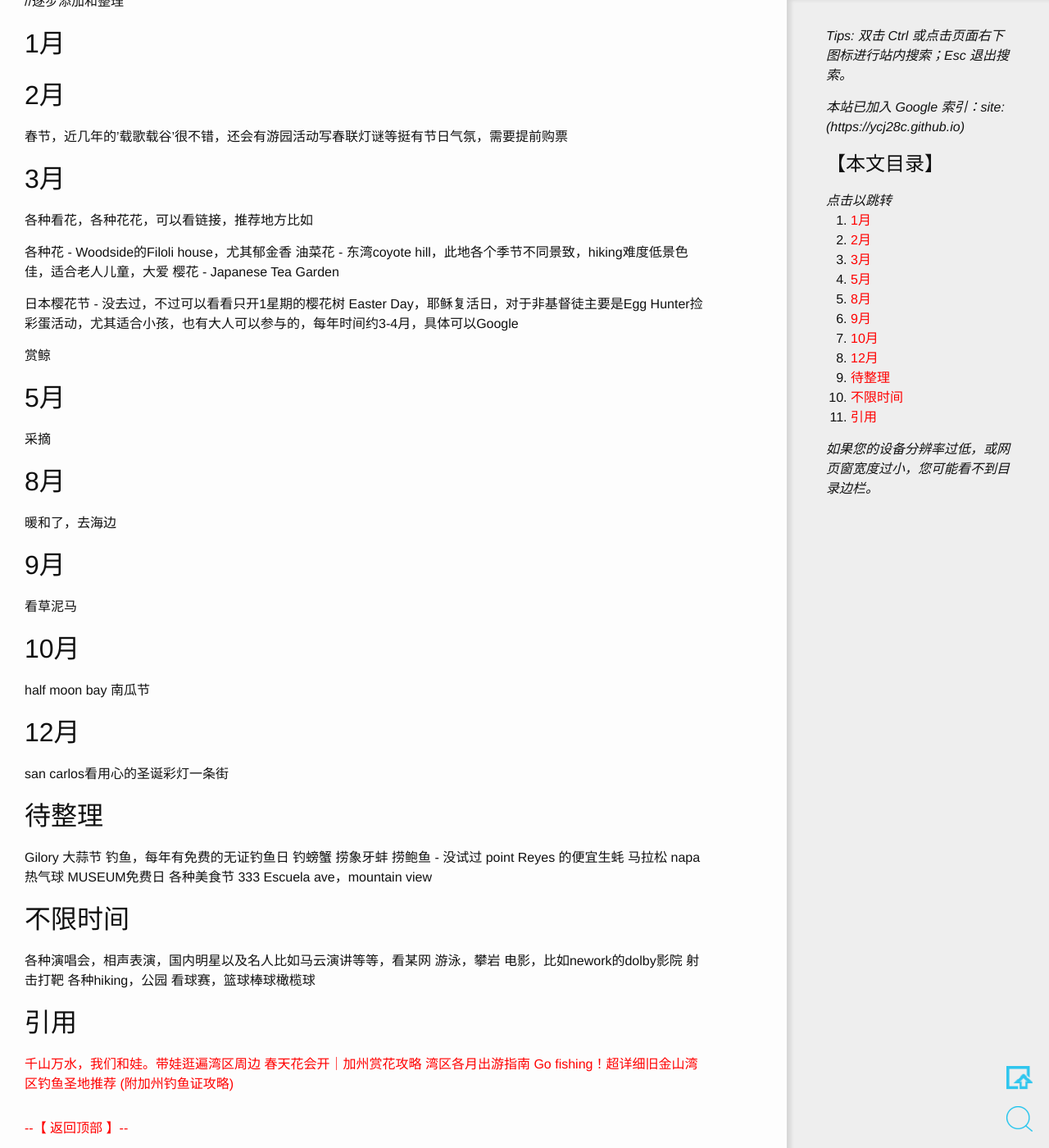
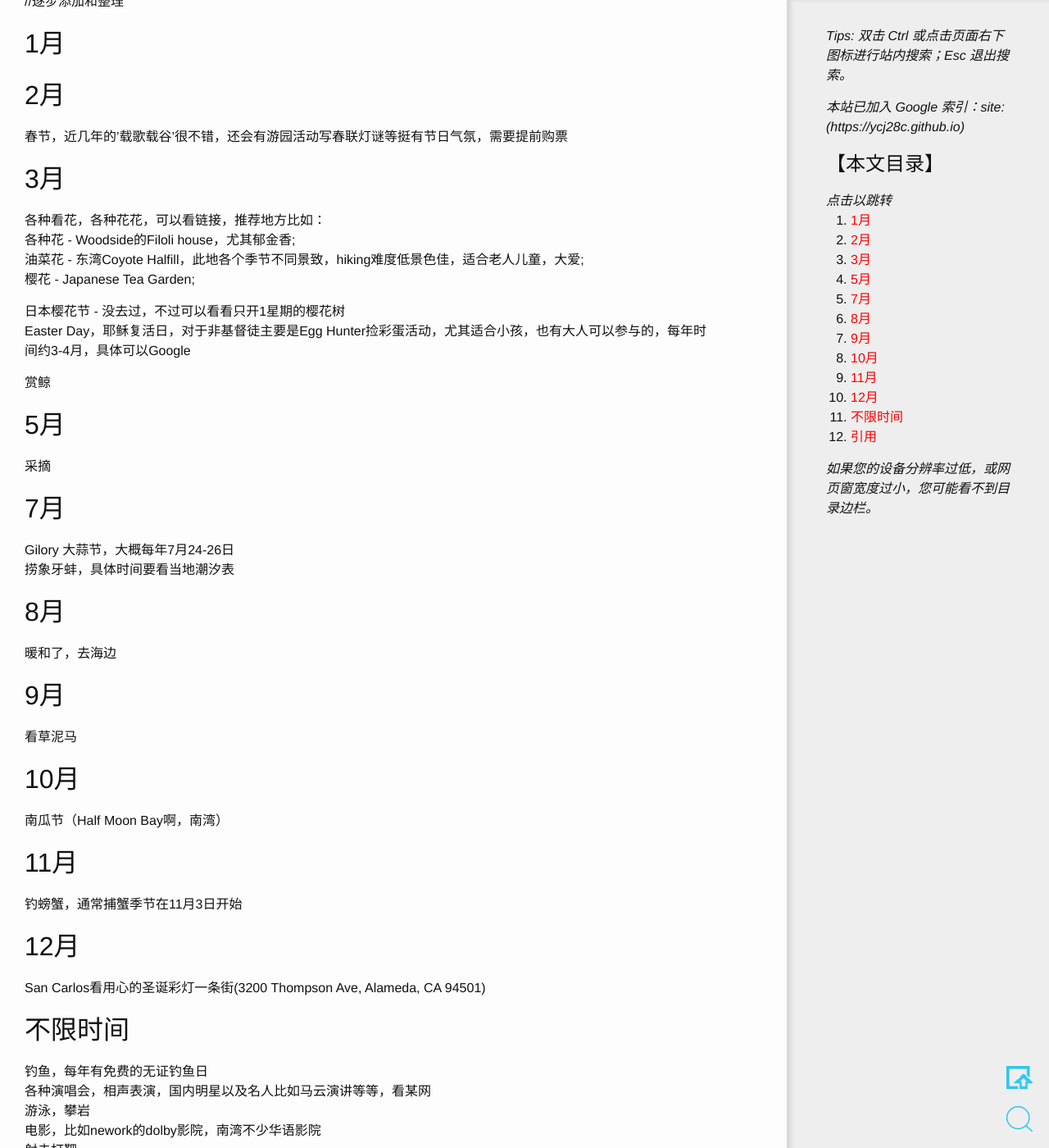
Before and after one commit to ycj28c/lifeblog, a Jekyll site: the page built from _posts/2018-04-01-bayarea-activities-monthly.md, in a window 1280 px wide and 1400 px high, scrolled down 638 px. Shown: the whole window at 82% size. Built offline with Jekyll 4.4.1, drawn with Linux system fonts in a browser that asks for light colours; comment, search, counter and statistics services are not loaded; some of the changed text lies outside the part shown.

Commit message:
20200205_103018

```diff
--- a/_posts/2018-04-01-bayarea-activities-monthly.md
+++ b/_posts/2018-04-01-bayarea-activities-monthly.md
@@ -18,14 +18,13 @@ tag: create-blog
 
 3月
 ---
-各种看花，各种花花，可以看链接，推荐地方比如
-
-各种花 - Woodside的Filoli house，尤其郁金香
-油菜花 - 东湾coyote hill，此地各个季节不同景致，hiking难度低景色佳，适合老人儿童，大爱
-樱花 - Japanese Tea Garden
+各种看花，各种花花，可以看链接，推荐地方比如：
+各种花 - Woodside的Filoli house，尤其郁金香;
+油菜花 - 东湾Coyote Halfill，此地各个季节不同景致，hiking难度低景色佳，适合老人儿童，大爱;
+樱花 - Japanese Tea Garden;
 
 日本樱花节 - 没去过，不过可以看看只开1星期的樱花树
-Easter Day，耶稣复活日，对于非基督徒主要是Egg Hunter捡彩蛋活动，尤其适合小孩，也有大人可以参与的，每年时间约3-4月，具体可以Google
+Easter Day，耶稣复活日，对于非基督徒主要是Egg   Hunter捡彩蛋活动，尤其适合小孩，也有大人可以参与的，每年时间约3-4月，具体可以Google
 
 赏鲸
 
@@ -33,6 +32,10 @@ Easter Day，耶稣复活日，对于非基督徒主要是Egg Hunter捡彩蛋活
 ---
 采摘
 
+7月
+---
+Gilory 大蒜节，大概每年7月24-26日
+捞象牙蚌，具体时间要看当地潮汐表
 
 8月
 ---
@@ -44,35 +47,33 @@ Easter Day，耶稣复活日，对于非基督徒主要是Egg Hunter捡彩蛋活
 
 10月
 ----
-half moon bay 南瓜节
+南瓜节（Half Moon Bay啊，南湾）
+
+11月
+----
+钓螃蟹，通常捕蟹季节在11月3日开始
 
 12月
 ----
-san carlos看用心的圣诞彩灯一条街
-
-待整理
------
-Gilory 大蒜节
-钓鱼，每年有免费的无证钓鱼日
-钓螃蟹
-捞象牙蚌
-捞鲍鱼 - 没试过
-point Reyes 的便宜生蚝
-马拉松
-napa热气球
-MUSEUM免费日
-各种美食节
-333 Escuela ave，mountain view
-
+San Carlos看用心的圣诞彩灯一条街(3200 Thompson Ave, Alameda, CA 94501)
 
 不限时间
 --------
+钓鱼，每年有免费的无证钓鱼日
 各种演唱会，相声表演，国内明星以及名人比如马云演讲等等，看某网
 游泳，攀岩
-电影，比如nework的dolby影院
+电影，比如nework的dolby影院，南湾不少华语影院
 射击打靶
 各种hiking，公园
 看球赛，篮球棒球橄榄球
+私人飞机，高空跳
+Napa热气球，逛酒庄
+马拉松
+各种美国奇葩活动，裸跑之类（具体看湾区每周活动）
+捞鲍鱼 - 没试过
+Point Reyes 的便宜生蚝
+MUSEUM免费日
+各种美食节
 
 引用
 ----
```
